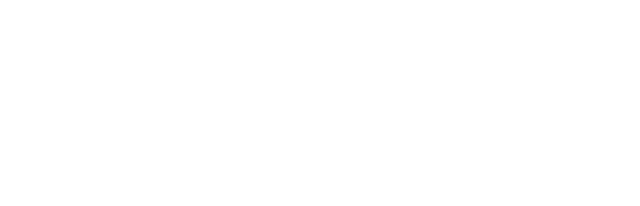
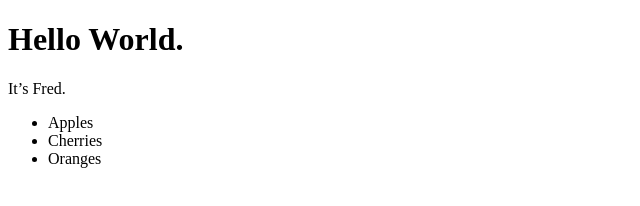
Before and after one commit to frederik361/first-website, a plain HTML site: page index.html in a window 1280 px wide. Shown: the whole page, without its empty margins (0-640 px from the left). Drawn offline with Linux system fonts and the light colour scheme.

Commit message:
test commit

```diff
--- a/index.html
+++ b/index.html
@@ -5,6 +5,14 @@
     <title>FredSite</title>
   </head>
   <body>
-
+<h1>Hello World. </h1>
+<p>
+  It’s Fred.
+</p>
+<ul>
+<li class="fruit">Apples</li>
+<li class="fruit">Cherries</li>
+<li class="fruit">Oranges</li>
+</ul>
   </body>
 </html>
```
